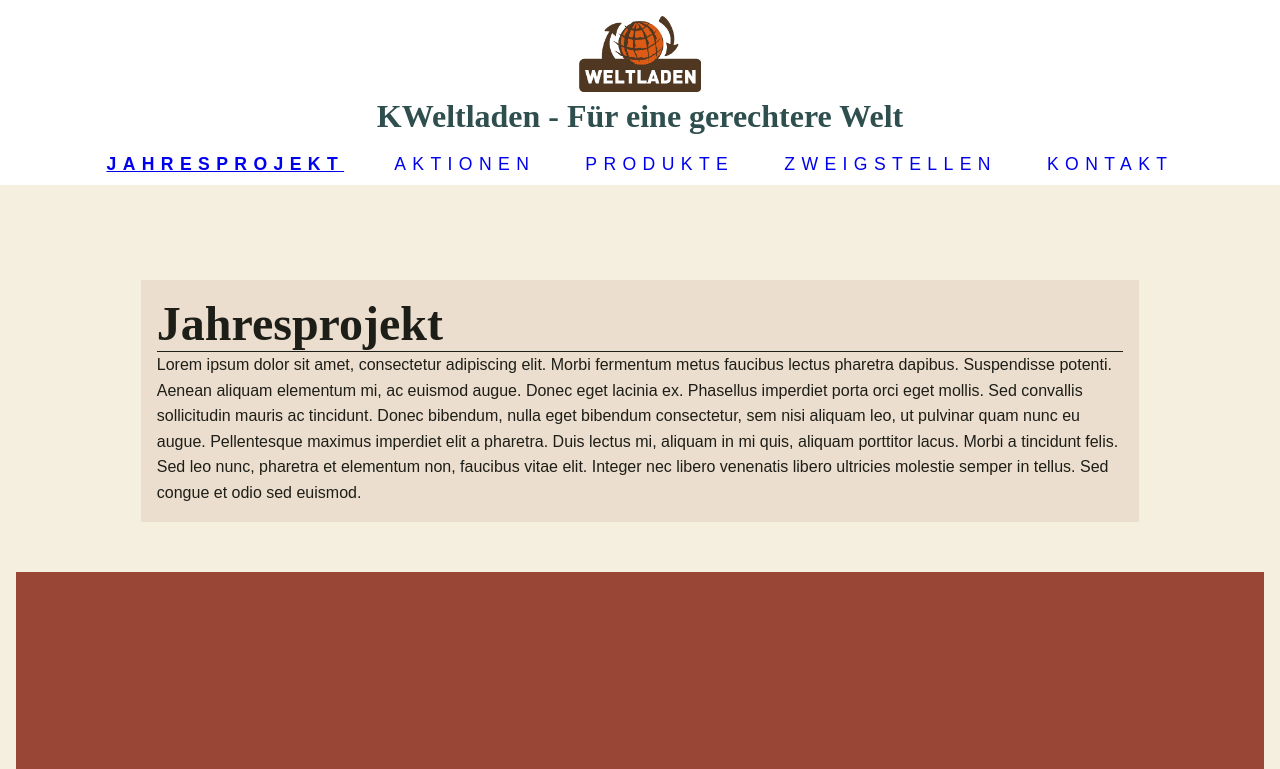
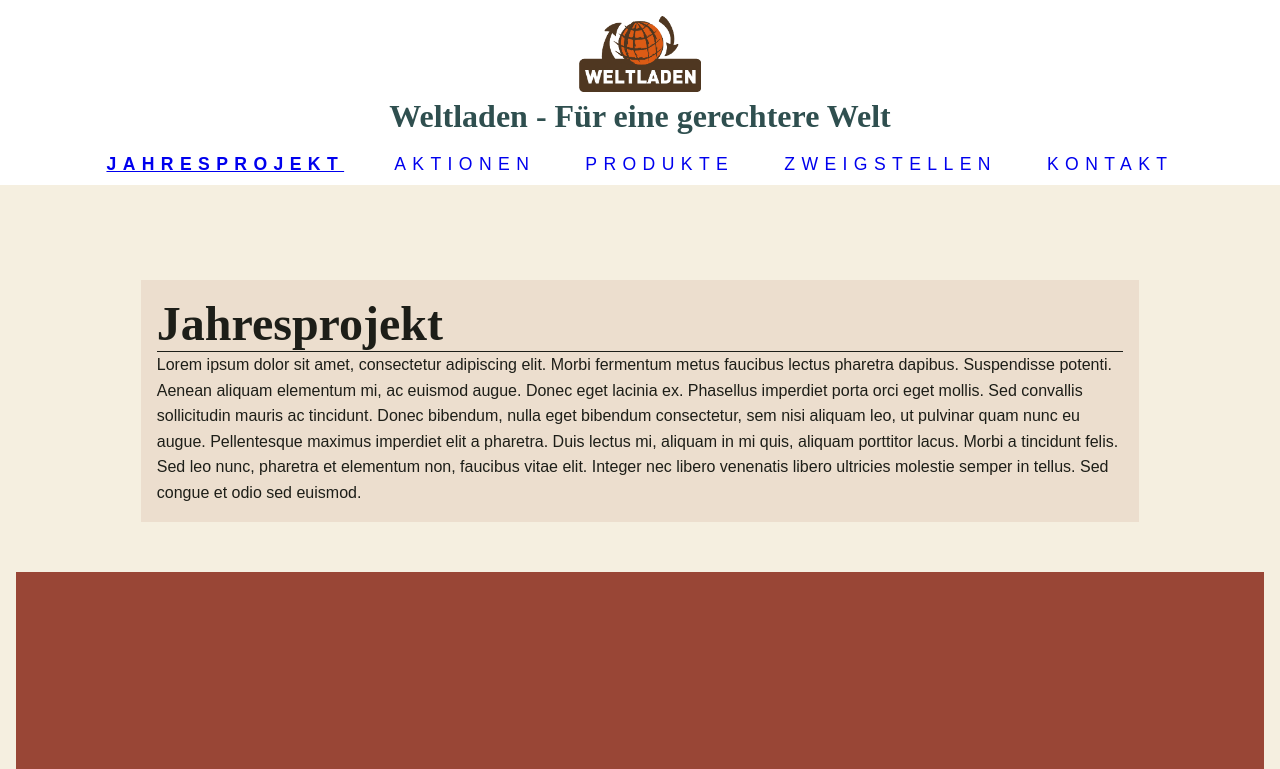
Before and after one commit to crolette/udacity-landing-page, a plain HTML site: page index.html in a window 1280 px wide. Shown: the top 769 px of the page. Drawn offline with Linux system fonts and the light colour scheme; a web font is replaced by a local one.

Commit message:
Update index.html

```diff
--- a/index.html
+++ b/index.html
@@ -19,7 +19,7 @@
     <a href="#" class="header-logo">
       <img  src="./images/wl-logo.png" alt="logo Weltladen">
     </a>
-    <h1>KWeltladen - Für eine gerechtere Welt</h1>
+    <h1>Weltladen - Für eine gerechtere Welt</h1>
     <nav class="navbar__menu">
     </nav>
   </header>
```
